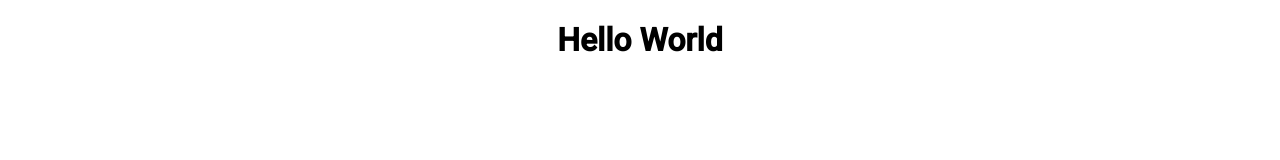
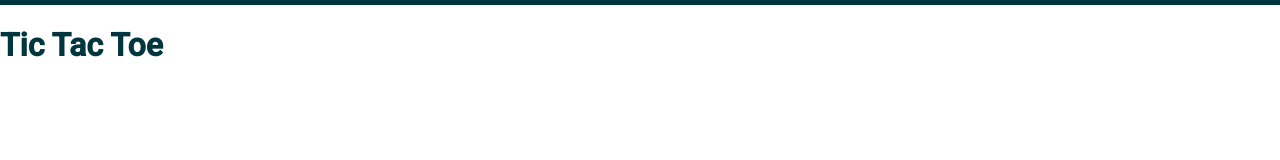
Before and after one commit to natealcedo/tictactoe, a React app: page / in a window 1280 px wide. Built offline with nearby package versions, Linux system fonts and the light colour scheme.

Commit message:
Implement a basic App component

```diff
--- /dev/null
+++ b/src/components/App/app.css
@@ -0,0 +1,10 @@
+.app {
+  background-color: white;
+  min-height: calc(100vh - 5px);
+  width: 100%;
+  margin-top: 5px;
+}
+
+.header {
+  color: #00363d;
+}
--- /dev/null
+++ b/src/components/App/index.js
@@ -0,0 +1,10 @@
+import React from "react";
+import "./app.css";
+
+const App = () => (
+  <div className="app">
+    <h1 className="header">Tic Tac Toe</h1>
+  </div>
+);
+
+export default App;
--- a/src/index.css
+++ b/src/index.css
@@ -6,5 +6,5 @@ body, #root {
   font-family: "Roboto", sans-serif;
   display: flex;
   flex-direction: column;
-  text-align: center;
+  background-color: #00363d;
 }
--- a/src/index.js
+++ b/src/index.js
@@ -3,6 +3,7 @@ import ReactDOM from "react-dom";
 import { createStore } from "redux";
 import { Provider } from "react-redux";
 import rootReducer from "./reducers";
+import App from "./components/App";
 import "./index.css";
 
 const store = createStore(
@@ -12,7 +13,7 @@ const store = createStore(
 
 ReactDOM.render(
   <Provider store={store}>
-    <h1>Hello World</h1>
+    <App />
   </Provider>,
   document.getElementById("root")
 );
```
Also changed, not shown: src/components/App/index.test.js (added, +10 -0 lines), 1 other file.
